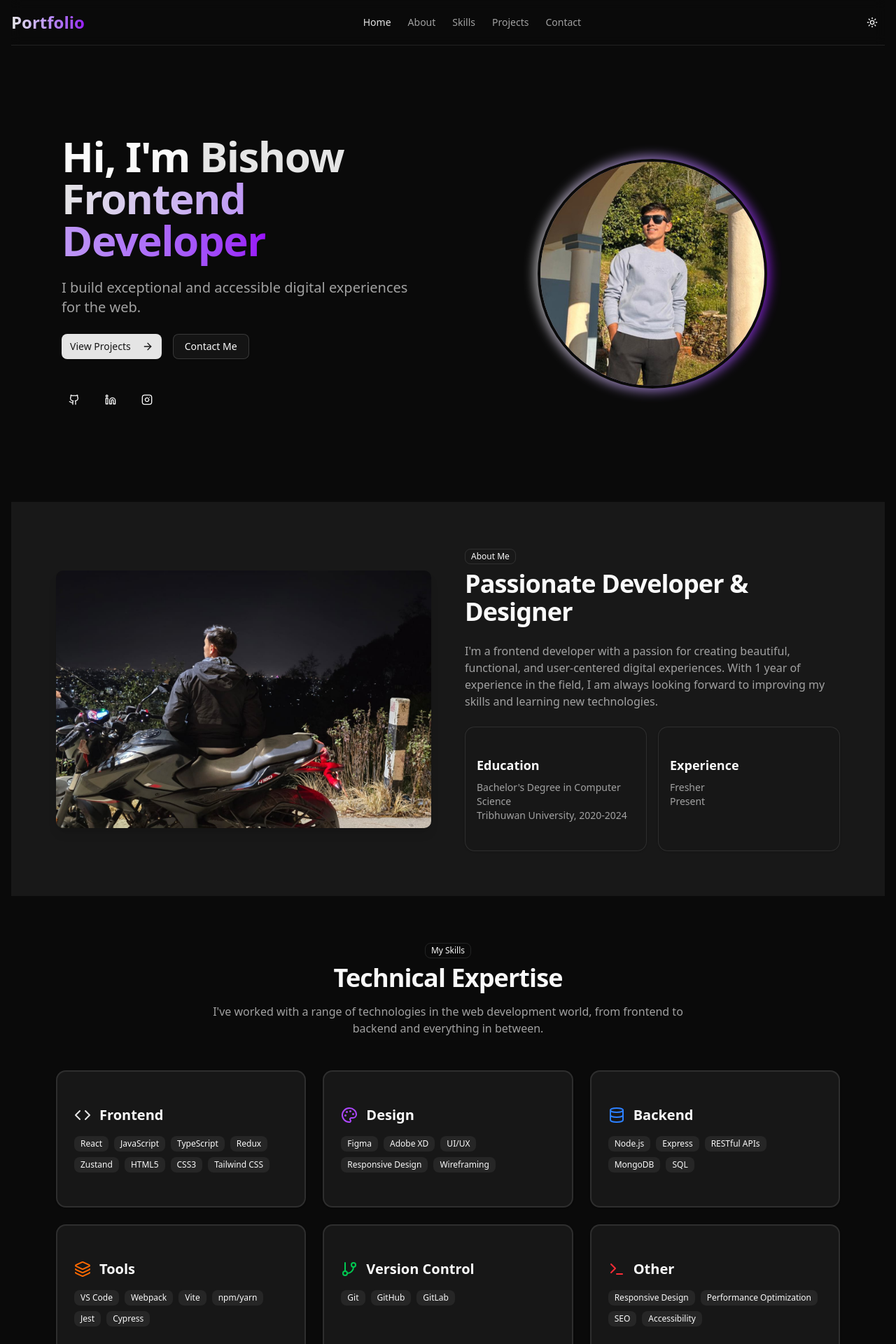
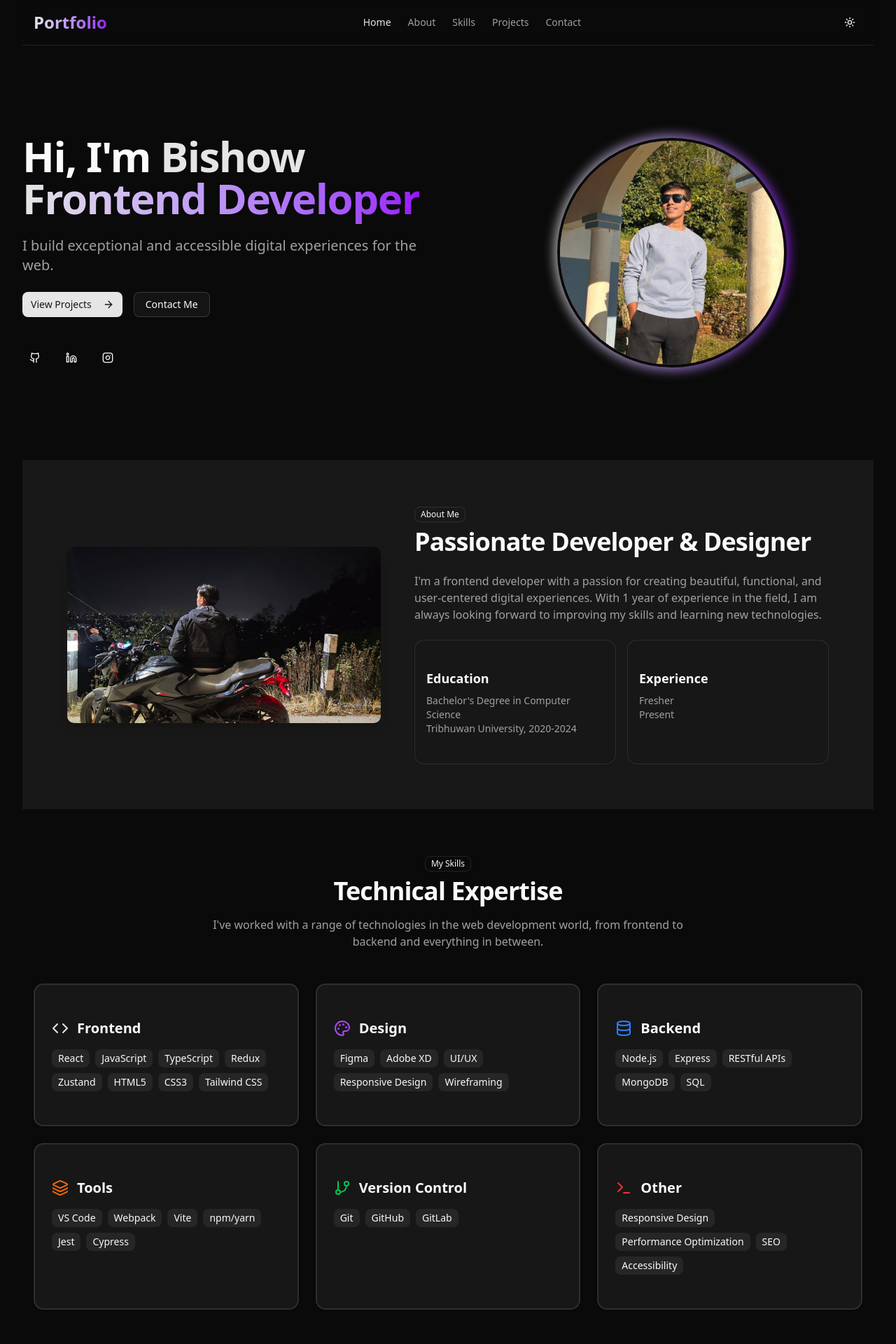
Before and after one commit to bishowlamichhane/Portfolio, a React (Vite) app: page / in a window 1280 px wide. Shown: the top 1920 px of the page at 70% size. Built offline with nearby package versions, Linux system fonts and the light colour scheme.

Commit message:
respoonsive

```diff
--- a/src/App.jsx
+++ b/src/App.jsx
@@ -38,8 +38,8 @@ function App() {
   };
 
   return (
-    <div className="min-h-screen bg-background text-foreground ">
-      <div className="container mx-auto px-4 min-w-6xl">
+    <div className="min-h-screen bg-background text-foreground">
+      <div className="mx-auto px-4 sm:px-6 lg:px-8 max-w-7xl">
         <Navbar toggleDarkMode={toggleDarkMode} darkMode={darkMode} />
         <main>
           <Hero />
--- a/src/components/About.jsx
+++ b/src/components/About.jsx
@@ -3,22 +3,25 @@ import { Badge } from "@/components/ui/badge";
 
 const About = () => {
   return (
-    <section id="about" className="py-16 px-16 bg-muted/50">
-      <div className="container ">
-        <div className="flex flex-col md:flex-row gap-12 items-center">
-          <div className="flex-1 h-92">
+    <section
+      id="about"
+      className="py-10 sm:py-16 px-4 sm:px-8 md:px-16 bg-muted/50"
+    >
+      <div className="container mx-auto">
+        <div className="flex flex-col md:flex-row gap-8 md:gap-12 items-center">
+          <div className="w-full md:flex-1 max-w-md mx-auto md:mx-0">
             <img
               src="/images/about.jpg"
               alt="About me"
-              className="rounded-lg shadow-lg w-full h-full object-cover object-top"
+              className="rounded-lg shadow-lg w-full h-auto object-cover object-top aspect-square sm:aspect-auto"
             />
           </div>
-          <div className="flex-1 space-y-6">
+          <div className="w-full md:flex-1 space-y-6">
             <div>
               <Badge variant="outline" className="mb-2">
                 About Me
               </Badge>
-              <h2 className="text-3xl md:text-4xl font-bold tracking-tight">
+              <h2 className="text-2xl sm:text-3xl md:text-4xl font-bold tracking-tight">
                 Passionate Developer & Designer
               </h2>
             </div>
@@ -28,7 +31,7 @@ const About = () => {
               experience in the field, I am always looking forward to improving
               my skills and learning new technologies.
             </p>
-            <div className="grid grid-cols-1 md:grid-cols-2 gap-4">
+            <div className="grid grid-cols-1 sm:grid-cols-2 gap-4">
               <Card>
                 <CardContent className="p-4">
                   <h3 className="font-bold text-lg mb-2">Education</h3>
--- a/src/components/Contact.jsx
+++ b/src/components/Contact.jsx
@@ -7,7 +7,7 @@ import { Card, CardContent } from "@/components/ui/card";
 import { Input } from "@/components/ui/input";
 import { Label } from "@/components/ui/label";
 import { Textarea } from "@/components/ui/textarea";
-import { Mail, MapPin, Phone, Send } from "lucide-react";
+import { Mail, MapPin, Send } from "lucide-react";
 import emailjs from "emailjs-com";
 
 const Contact = () => {
@@ -48,29 +48,31 @@ const Contact = () => {
   };
 
   return (
-    <section id="contact" className="py-16 px-16 container">
-      <div className="text-center mb-12">
+    <section id="contact" className="py-10 sm:py-16 px-4 sm:px-8 md:px-16">
+      <div className="container mx-auto">
+        <div className="text-center mb-8 sm:mb-12">
           <Badge variant="outline" className="mb-2">
             Get In Touch
           </Badge>
-        <h2 className="text-3xl md:text-4xl font-bold tracking-tight">
+          <h2 className="text-2xl sm:text-3xl md:text-4xl font-bold tracking-tight">
             Contact Me
           </h2>
           <p className="mt-4 text-muted-foreground max-w-2xl mx-auto">
-          Have a project in mind or want to collaborate? Feel free to reach out!
+            Have a project in mind or want to collaborate? Feel free to reach
+            out!
           </p>
         </div>
 
-      <div className="grid grid-cols-1 lg:grid-cols-3 gap-8">
+        <div className="grid grid-cols-1 lg:grid-cols-3 gap-6 sm:gap-8">
           <div className="lg:col-span-1 space-y-4">
             <Card>
-            <CardContent className="p-6 flex items-center gap-4">
+              <CardContent className="p-4 sm:p-6 flex items-center gap-4">
                 <div className="bg-primary/10 p-3 rounded-full">
-                <Mail className="h-6 w-6 text-primary" />
+                  <Mail className="h-5 w-5 sm:h-6 sm:w-6 text-primary" />
                 </div>
                 <div>
                   <h3 className="font-medium">Email</h3>
-                <p className="text-muted-foreground">
+                  <p className="text-sm text-muted-foreground break-all">
                     lamichhanebisho4545@gmail.com
                   </p>
                 </div>
@@ -78,13 +80,15 @@ const Contact = () => {
             </Card>
 
             <Card>
-            <CardContent className="p-6 flex items-center gap-4">
+              <CardContent className="p-4 sm:p-6 flex items-center gap-4">
                 <div className="bg-primary/10 p-3 rounded-full">
-                <MapPin className="h-6 w-6 text-primary" />
+                  <MapPin className="h-5 w-5 sm:h-6 sm:w-6 text-primary" />
                 </div>
                 <div>
                   <h3 className="font-medium">Location</h3>
-                <p className="text-muted-foreground">Kathmandu, Nepal</p>
+                  <p className="text-sm text-muted-foreground">
+                    Kathmandu, Nepal
+                  </p>
                 </div>
               </CardContent>
             </Card>
@@ -92,9 +96,12 @@ const Contact = () => {
 
           <div className="lg:col-span-2">
             <Card>
-            <CardContent className="p-6">
-              <form onSubmit={handleSubmit} className="space-y-6">
-                <div className="grid grid-cols-1 md:grid-cols-2 gap-6">
+              <CardContent className="p-4 sm:p-6">
+                <form
+                  onSubmit={handleSubmit}
+                  className="space-y-4 sm:space-y-6"
+                >
+                  <div className="grid grid-cols-1 sm:grid-cols-2 gap-4 sm:gap-6">
                     <div className="space-y-2">
                       <Label htmlFor="name">Name</Label>
                       <Input
@@ -150,6 +157,7 @@ const Contact = () => {
             </Card>
           </div>
         </div>
+      </div>
     </section>
   );
 };
--- a/src/components/Hero.jsx
+++ b/src/components/Hero.jsx
@@ -1,22 +1,24 @@
-import { ArrowRight, Github, Instagram, Linkedin, Twitter } from "lucide-react";
+import { ArrowRight, Github, Instagram, Linkedin } from "lucide-react";
 import { Button } from "@/components/ui/button";
 
 const Hero = () => {
   return (
-    <section id="home" className="py-24 md:py-32 container px-18">
+    <section id="home" className="py-12 sm:py-16 md:py-24 lg:py-32 ">
+      <div className="container mx-auto">
         <div className="flex flex-col md:flex-row items-center gap-8 md:gap-16">
-        <div className="flex-1 space-y-6">
-          <h1 className="text-4xl md:text-6xl font-bold tracking-tight">
+          <div className="w-full md:flex-1 space-y-4 sm:space-y-6 text-center md:text-left">
+            <h1 className="text-3xl sm:text-4xl md:text-5xl lg:text-6xl font-bold tracking-tight">
               Hi, I'm <span className="text-primary">Bishow</span>
               <br />
               <span className="bg-gradient-to-r from-primary to-purple-600 bg-clip-text text-transparent">
                 Frontend Developer
               </span>
             </h1>
-          <p className="text-xl text-muted-foreground">
-            I build exceptional and accessible digital experiences for the web.
+            <p className="text-lg sm:text-xl text-muted-foreground">
+              I build exceptional and accessible digital experiences for the
+              web.
             </p>
-          <div className="flex gap-4">
+            <div className="flex gap-4 justify-center md:justify-start">
               <Button asChild>
                 <a href="#projects">
                   View Projects <ArrowRight className="ml-2 h-4 w-4" />
@@ -26,7 +28,7 @@ const Hero = () => {
                 <a href="#contact">Contact Me</a>
               </Button>
             </div>
-          <div className="flex gap-4 pt-4">
+            <div className="flex gap-4 pt-4 justify-center md:justify-start">
               <Button variant="ghost" size="icon" asChild>
                 <a
                   href="https://github.com/bishowlamichhane"
@@ -59,15 +61,16 @@ const Hero = () => {
               </Button>
             </div>
           </div>
-        <div className="flex-1 flex justify-center">
+          <div className="w-full md:flex-1 flex justify-center mt-8 md:mt-0">
             <div className="relative">
               <div className="absolute -inset-1 rounded-full bg-gradient-to-r from-primary to-purple-600 opacity-75 blur"></div>
               <div className="relative rounded-full overflow-hidden border-4 border-background">
                 <img
                   src="/images/bishow.png"
                   alt="Profile"
-                className="w-64 h-64 md:w-80 md:h-80 object-cover object-center"
+                  className="w-48 h-48 sm:w-64 sm:h-64 md:w-72 md:h-72 lg:w-80 lg:h-80 object-cover object-center"
                 />
+              </div>
             </div>
           </div>
         </div>
--- a/src/components/Navbar.jsx
+++ b/src/components/Navbar.jsx
@@ -1,12 +1,13 @@
 "use client";
 
-import { useState } from "react";
+import { useState, useEffect } from "react";
 import { Menu, Moon, Sun } from "lucide-react";
 import { Button } from "@/components/ui/button";
 import { Sheet, SheetContent, SheetTrigger } from "@/components/ui/sheet";
 
 const Navbar = ({ toggleDarkMode, darkMode }) => {
   const [activeSection, setActiveSection] = useState("home");
+  const [isScrolled, setIsScrolled] = useState(false);
 
   const navItems = [
     { name: "Home", href: "#home" },
@@ -16,14 +17,27 @@ const Navbar = ({ toggleDarkMode, darkMode }) => {
     { name: "Contact", href: "#contact" },
   ];
 
+  useEffect(() => {
+    const handleScroll = () => {
+      setIsScrolled(window.scrollY > 10);
+    };
+
+    window.addEventListener("scroll", handleScroll);
+    return () => window.removeEventListener("scroll", handleScroll);
+  }, []);
+
   const handleNavClick = (section) => {
     setActiveSection(section);
   };
 
   return (
-    <header className="sticky top-0 z-50 w-full border-b bg-background/95 backdrop-blur supports-[backdrop-filter]:bg-background/60">
-      <div className="container flex h-16 items-center justify-between">
-        <div className="font-bold text-2xl bg-gradient-to-r from-primary to-purple-600 bg-clip-text text-transparent">
+    <header
+      className={`sticky top-0 z-50 w-full border-b bg-background/95 backdrop-blur supports-[backdrop-filter]:bg-background/60 transition-shadow ${
+        isScrolled ? "shadow-sm" : ""
+      }`}
+    >
+      <div className="container mx-auto flex h-14 sm:h-16 items-center justify-between px-4">
+        <div className="font-bold text-xl sm:text-2xl bg-gradient-to-r from-primary to-purple-600 bg-clip-text text-transparent">
           Portfolio
         </div>
 
@@ -45,7 +59,7 @@ const Navbar = ({ toggleDarkMode, darkMode }) => {
           ))}
         </nav>
 
-        <div className="flex items-center gap-2 ">
+        <div className="flex items-center gap-2">
           <Button
             variant="ghost"
             size="icon"
@@ -67,7 +81,7 @@ const Navbar = ({ toggleDarkMode, darkMode }) => {
               </Button>
             </SheetTrigger>
             <SheetContent side="right">
-              <div className="flex flex-col gap-4 mt-8">
+              <div className="flex flex-col gap-6 mt-8">
                 {navItems.map((item) => (
                   <a
                     key={item.name}
--- a/src/components/Projects.jsx
+++ b/src/components/Projects.jsx
@@ -25,9 +25,9 @@ const Projects = () => {
         "A productivity app that helps users organize tasks, set priorities, and track progress.",
       image: "/images/gist.png",
       tags: ["React", "Zustand", "Tailwind CSS", "Git"],
-      liveLink: "https://gist-task-management-application.vercel.app/",
+      liveLink: "https://gist-task-management-web.vercel.app/",
       githubLink:
-        "https://github.com/bishowlamichhane/GIST-Task-Management-Application",
+        "https://github.com/bishowlamichhane/GIST-Task-Management-Web",
     },
     {
       title: "Admin Dashboard",
@@ -50,13 +50,13 @@ const Projects = () => {
   ];
 
   return (
-    <section id="projects" className="py-16 bg-muted/50">
-      <div className="container">
-        <div className="text-center mb-12">
+    <section id="projects" className="py-10 sm:py-16 bg-muted/50 px-4">
+      <div className="container mx-auto">
+        <div className="text-center mb-8 sm:mb-12">
           <Badge variant="outline" className="mb-2">
             My Work
           </Badge>
-          <h2 className="text-3xl md:text-4xl font-bold tracking-tight">
+          <h2 className="text-2xl sm:text-3xl md:text-4xl font-bold tracking-tight">
             Featured Projects
           </h2>
           <p className="mt-4 text-muted-foreground max-w-2xl mx-auto">
@@ -65,33 +65,47 @@ const Projects = () => {
           </p>
         </div>
 
-        <div className="grid grid-cols-1 md:grid-cols-2 gap-8">
+        <div className="grid grid-cols-1 sm:grid-cols-2 gap-6 sm:gap-8">
           {projects.map((project, index) => (
-            <Card key={index} className="overflow-hidden group">
+            <Card
+              key={index}
+              className="overflow-hidden group h-full flex flex-col"
+            >
               <div className="overflow-hidden">
                 <img
                   src={project.image || "/placeholder.svg"}
                   alt={project.title}
-                  className="w-full h-48 object-cover transition-transform duration-300 group-hover:scale-105 "
+                  className="w-full h-48 object-cover transition-transform duration-300 group-hover:scale-105"
                 />
               </div>
-              <CardHeader className="p-6 pb-2">
-                <h3 className="text-xl font-bold">{project.title}</h3>
+              <CardHeader className="p-4 sm:p-6 pb-2">
+                <h3 className="text-lg sm:text-xl font-bold">
+                  {project.title}
+                </h3>
               </CardHeader>
-              <CardContent className="p-6 pt-2">
-                <p className="text-muted-foreground mb-4">
+              <CardContent className="p-4 sm:p-6 pt-2 flex-grow">
+                <p className="text-muted-foreground mb-4 text-sm sm:text-base">
                   {project.description}
                 </p>
                 <div className="flex flex-wrap gap-2 mb-4">
                   {project.tags.map((tag, tagIndex) => (
-                    <Badge key={tagIndex} variant="secondary">
+                    <Badge
+                      key={tagIndex}
+                      variant="secondary"
+                      className="text-xs"
+                    >
                       {tag}
                     </Badge>
                   ))}
                 </div>
               </CardContent>
-              <CardFooter className="p-6 pt-0 flex gap-4">
-                <Button variant="outline" size="sm" asChild>
+              <CardFooter className="p-4 sm:p-6 pt-0 flex flex-wrap gap-3 sm:gap-4">
+                <Button
+                  variant="outline"
+                  size="sm"
+                  asChild
+                  className="flex-1 sm:flex-none"
+                >
                   <a
                     href={project.githubLink}
                     target="_blank"
@@ -100,7 +114,7 @@ const Projects = () => {
                     <Github className="mr-2 h-4 w-4" /> Code
                   </a>
                 </Button>
-                <Button size="sm" asChild>
+                <Button size="sm" asChild className="flex-1 sm:flex-none">
                   <a
                     href={project.liveLink}
                     target="_blank"
--- a/src/components/Skills.jsx
+++ b/src/components/Skills.jsx
@@ -13,7 +13,7 @@ const Skills = () => {
   const skillCategories = [
     {
       title: "Frontend",
-      icon: <Code className="h-6 w-6 text-primary" />,
+      icon: <Code className="h-5 w-5 sm:h-6 sm:w-6 text-primary" />,
       skills: [
         "React",
         "JavaScript",
@@ -27,7 +27,7 @@ const Skills = () => {
     },
     {
       title: "Design",
-      icon: <Palette className="h-6 w-6 text-purple-500" />,
+      icon: <Palette className="h-5 w-5 sm:h-6 sm:w-6 text-purple-500" />,
       skills: [
         "Figma",
         "Adobe XD",
@@ -38,22 +38,22 @@ const Skills = () => {
     },
     {
       title: "Backend",
-      icon: <Database className="h-6 w-6 text-blue-500" />,
+      icon: <Database className="h-5 w-5 sm:h-6 sm:w-6 text-blue-500" />,
       skills: ["Node.js", "Express", "RESTful APIs", "MongoDB", "SQL"],
     },
     {
       title: "Tools",
-      icon: <Layers className="h-6 w-6 text-orange-500" />,
+      icon: <Layers className="h-5 w-5 sm:h-6 sm:w-6 text-orange-500" />,
       skills: ["VS Code", "Webpack", "Vite", "npm/yarn", "Jest", "Cypress"],
     },
     {
       title: "Version Control",
-      icon: <GitBranch className="h-6 w-6 text-green-500" />,
+      icon: <GitBranch className="h-5 w-5 sm:h-6 sm:w-6 text-green-500" />,
       skills: ["Git", "GitHub", "GitLab"],
     },
     {
       title: "Other",
-      icon: <Terminal className="h-6 w-6 text-red-500" />,
+      icon: <Terminal className="h-5 w-5 sm:h-6 sm:w-6 text-red-500" />,
       skills: [
         "Responsive Design",
         "Performance Optimization",
@@ -64,34 +64,41 @@ const Skills = () => {
   ];
 
   return (
-    <section id="skills" className="py-16 container px-16">
-      <div className="text-center mb-12">
+    <section id="skills" className="py-10 sm:py-16 px-4">
+      <div className="container mx-auto">
+        <div className="text-center mb-8 sm:mb-12">
           <Badge variant="outline" className="mb-2">
             My Skills
           </Badge>
-        <h2 className="text-3xl md:text-4xl font-bold tracking-tight">
+          <h2 className="text-2xl sm:text-3xl md:text-4xl font-bold tracking-tight">
             Technical Expertise
           </h2>
           <p className="mt-4 text-muted-foreground max-w-2xl mx-auto">
-          I've worked with a range of technologies in the web development world,
-          from frontend to backend and everything in between.
+            I've worked with a range of technologies in the web development
+            world, from frontend to backend and everything in between.
           </p>
         </div>
 
-      <div className="grid grid-cols-1 md:grid-cols-2 lg:grid-cols-3 gap-6">
+        <div className="grid grid-cols-1 sm:grid-cols-2 lg:grid-cols-3 gap-4 sm:gap-6">
           {skillCategories.map((category, index) => (
             <Card
               key={index}
-            className="overflow-hidden border-2 hover:border-primary/50 transition-all"
+              className="overflow-hidden border-2 hover:border-primary/50 transition-all h-full"
             >
-            <CardContent className="p-6">
+              <CardContent className="p-4 sm:p-6">
                 <div className="flex items-center gap-3 mb-4">
                   {category.icon}
-                <h3 className="font-bold text-xl">{category.title}</h3>
+                  <h3 className="font-bold text-lg sm:text-xl">
+                    {category.title}
+                  </h3>
                 </div>
                 <div className="flex flex-wrap gap-2">
                   {category.skills.map((skill, skillIndex) => (
-                  <Badge key={skillIndex} variant="secondary">
+                    <Badge
+                      key={skillIndex}
+                      variant="secondary"
+                      className="text-xs sm:text-sm"
+                    >
                       {skill}
                     </Badge>
                   ))}
@@ -100,6 +107,7 @@ const Skills = () => {
             </Card>
           ))}
         </div>
+      </div>
     </section>
   );
 };
```
Also changed, not shown: public/images/gist.png. Lines whose indentation alone changed are shown as unchanged.
